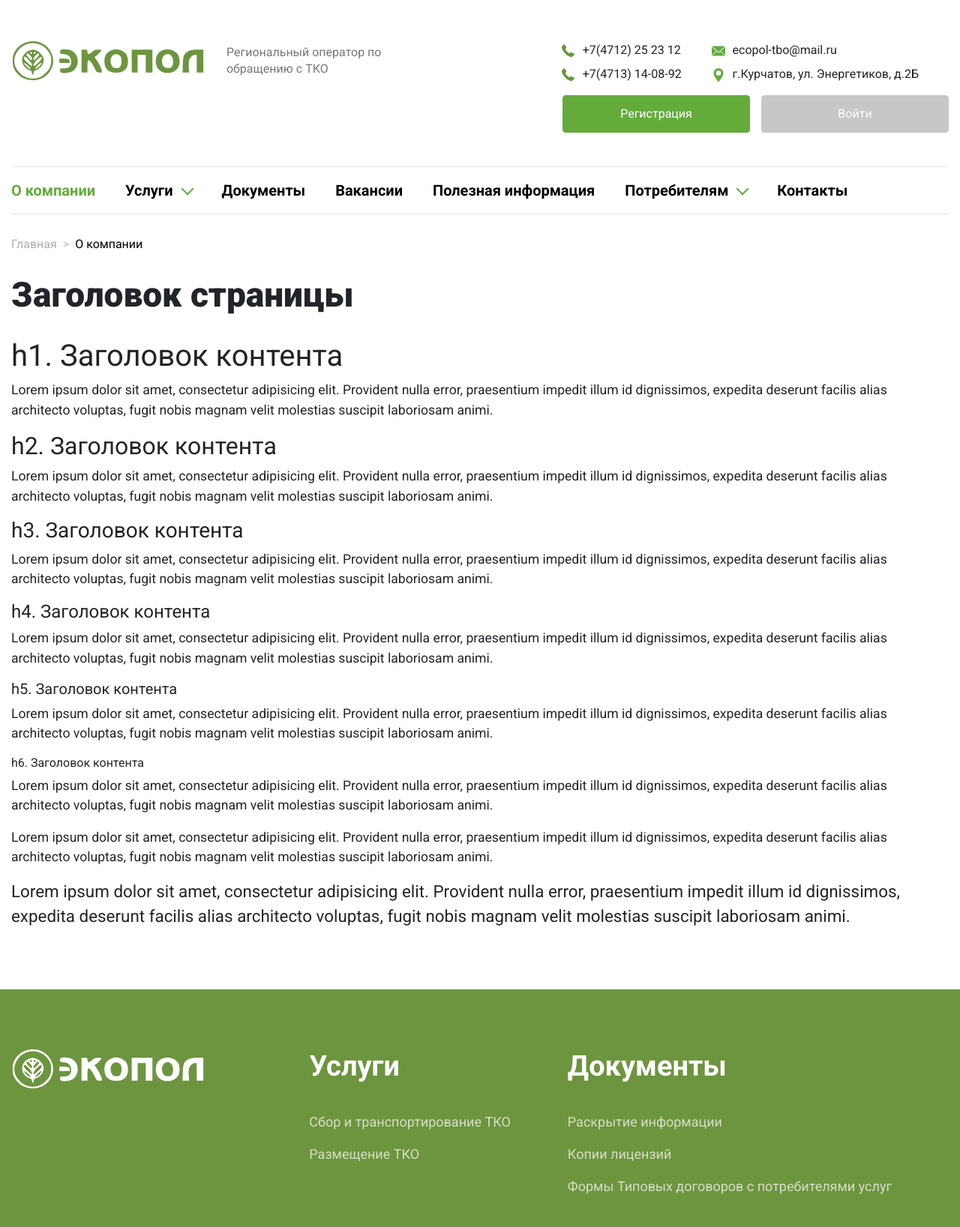
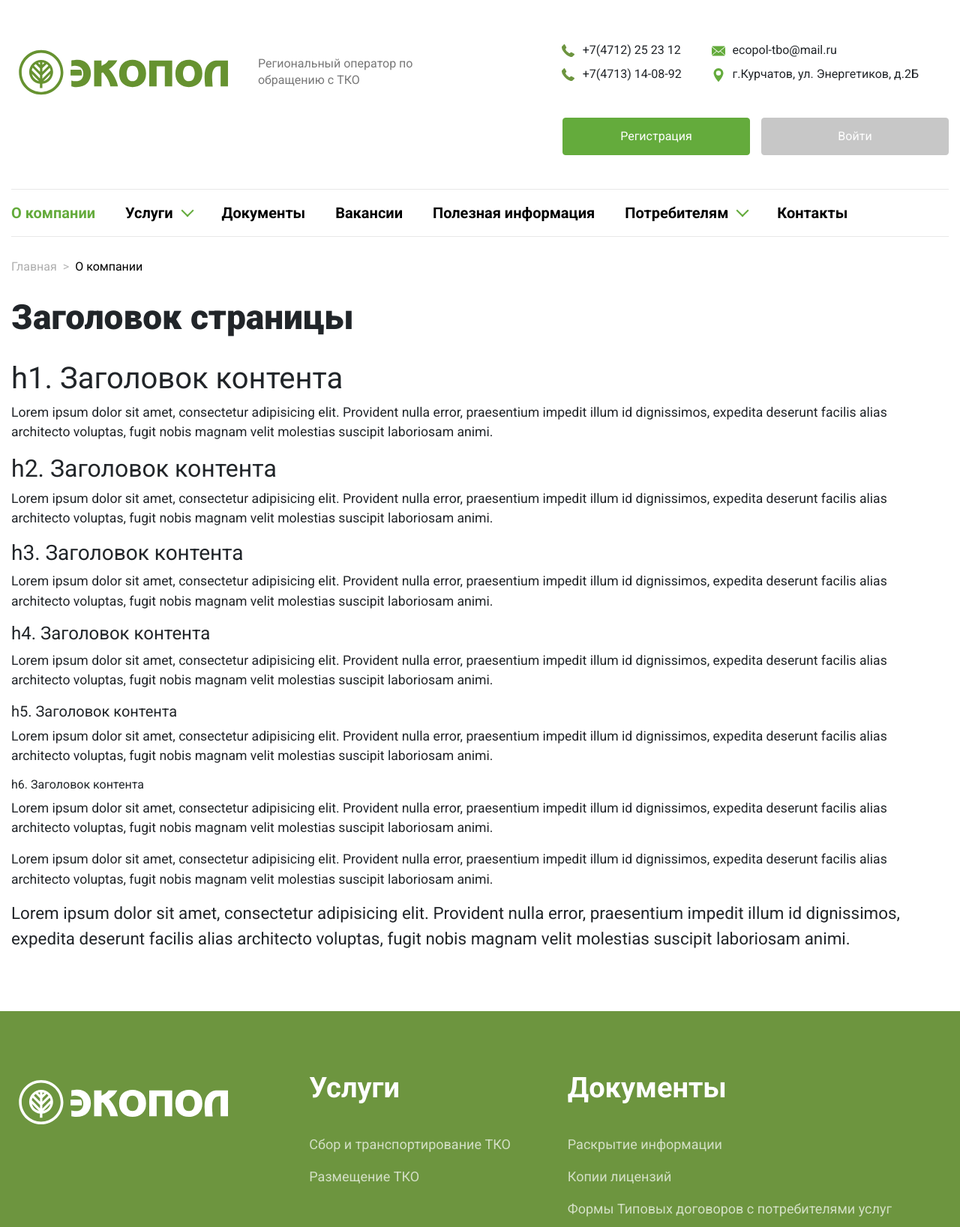
Before and after one commit to amstelart/ecopol, a plain HTML site: page page-typo.html in a window 1280 px wide. Shown: the top 1637 px of the page at 75% size. Drawn offline with Linux system fonts and the light colour scheme.

Commit message:
Update 2018-11-27T11:50:34.986Z

```diff
--- a/css/style.css
+++ b/css/style.css
@@ -301,6 +301,8 @@ p {
 }
 .logo__img {
   margin-right: 25px;
+  max-width: 100%;
+  height: auto;
 }
 .logo__caption {
   color: #787878;
@@ -881,13 +883,13 @@ p {
   font-size: 14px;
 }
 .temp-icon-left-arrow {
-  background-image: url(../img/sprite-021841961979658353.png);
+  background-image: url(../img/sprite-04725773105537028.png);
   background-position: 0px 0px;
   width: 32px;
   height: 32px;
 }
 .temp-icon-right-arrow {
-  background-image: url(../img/sprite-021841961979658353.png);
+  background-image: url(../img/sprite-04725773105537028.png);
   background-position: -36px 0px;
   width: 32px;
   height: 32px;
--- a/page-typo.html
+++ b/page-typo.html
@@ -50,7 +50,7 @@
       <div class="header-main">
         <div class="header-main__inner">
           <a class="logo" href="index.html">
-            <img class="logo__img" width="258" height="52" src="img/logo.svg" alt="">
+            <img class="logo__img" width="300" height="82" src="img/logo_green.svg" alt="">
             <span class="logo__caption">Региональный оператор по обращению с ТКО</span>
           </a>
           <button class="navbar-toggler" type="button" data-toggle="collapse" data-target="#main-nav" aria-controls="navbarSupportedContent" aria-expanded="false" aria-label="Toggle navigation">
@@ -173,7 +173,7 @@
       <div class="footer-top">
         <div class="d-lg-flex">
           <div class="footer-top__logo">
-            <img width="258" height="52" src="img/logo--white.svg" alt="">
+            <img width="300" height="82" src="img/logo_white.svg" alt="">
           </div>
           <div class="footer-nav">
             <div class="footer-nav__part">
```
Also changed, not shown: index.html (+2 -2 lines), page-about.html (+2 -2 lines), page-contacts.html (+2 -2 lines), page-docs.html (+2 -2 lines), page-information.html (+2 -2 lines), page-lk-feedback.html (+1 -1 lines), page-lk-info.html (+2 -2 lines), page-lk-subdivision.html (+2 -2 lines), page-login.html (+2 -2 lines), page-registration.html (+2 -2 lines), page-vacancy.html (+2 -2 lines), img/logo--white.svg (deleted), img/logo_green.svg (added), img/logo_white.svg (added), 1 more files.
